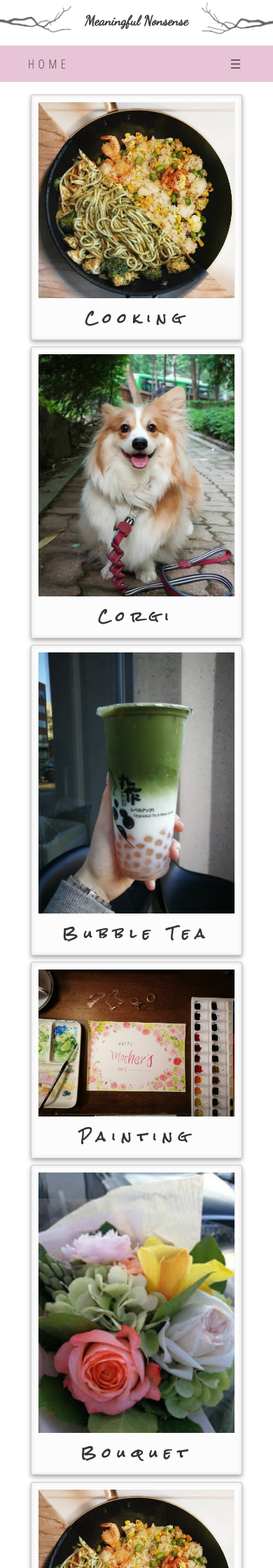
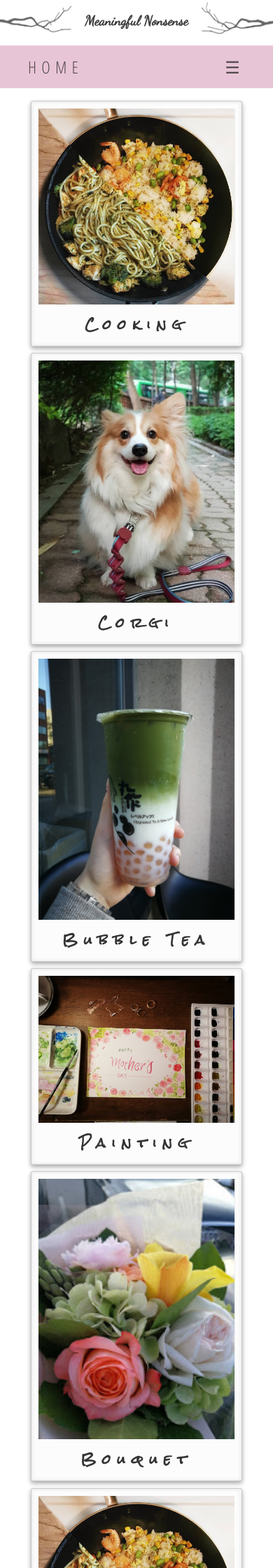
Before and after one commit to JasmineOuO/meaningful-nonsense-jekyll, a Jekyll site: the page built from index.html, in a window 390 px wide. Shown: the top 2240 px of the page at 70% size. Built offline with Jekyll 4.4.1, drawn with Linux system fonts in a browser that asks for light colours; nearby versions of some CDN libraries.

Commit message:
tweak blog post format again

```diff
--- a/resources/css/main.css
+++ b/resources/css/main.css
@@ -66,7 +66,7 @@
     text-shadow: 0 0 10px rgba(0,0,0,0.5);
 }
 
-nav {
+.topnav {
     text-align: left;
     font-family: 'Open Sans Condensed', sans-serif;
     font-size: 18px;
@@ -80,7 +80,7 @@
     background-color: #e8c5d6;
 }
 
-nav a, .dropbtn {
+.topnav a, .dropbtn {
     display: inline-block;
     color: #544a4e;
     text-align: left;
@@ -134,12 +134,12 @@
 }
 
 /*The triangle for the dropdown*/
-nav a:hover, .dropdown:hover .dropbtn {
+.topnav a:hover, .dropdown:hover .dropbtn {
     background-color: #e8b4cd;
 }
 
 /*The triangle for the dropdown*/
-nav > .dropdown > a:after {
+.topnav > .dropdown > a:after {
     content: '';
     position: relative;
     left: 0;
@@ -152,7 +152,7 @@
 }
 
 /*The triangle for the dropdown*/
-nav > .dropdown:hover > a:after {
+.topnav > .dropdown:hover > a:after {
     border-bottom-color: #f9f9f9;
 }
 
@@ -367,7 +367,7 @@
         max-width: 50%;
     }
     .post {
-        margin: 1vw 3vw 0 3vw;
+        margin: 1vw 7vw 0 7vw;
     }
 }
 
@@ -384,6 +384,10 @@
 
 /*responsive navbar*/
 @media (max-width: 1200px) {
+    .topnav{
+        font-size:24px;
+    }
+
     .topnav a:not(:first-child), .dropdown .dropbtn {
         display: none;
     }
```
Also changed, not shown: resources/images/kisspng-cherry-blossom-euclidean-vector-sakura-decoration-vector-5a6bee26bbf537.9994565315170227587699.jpg (added).
